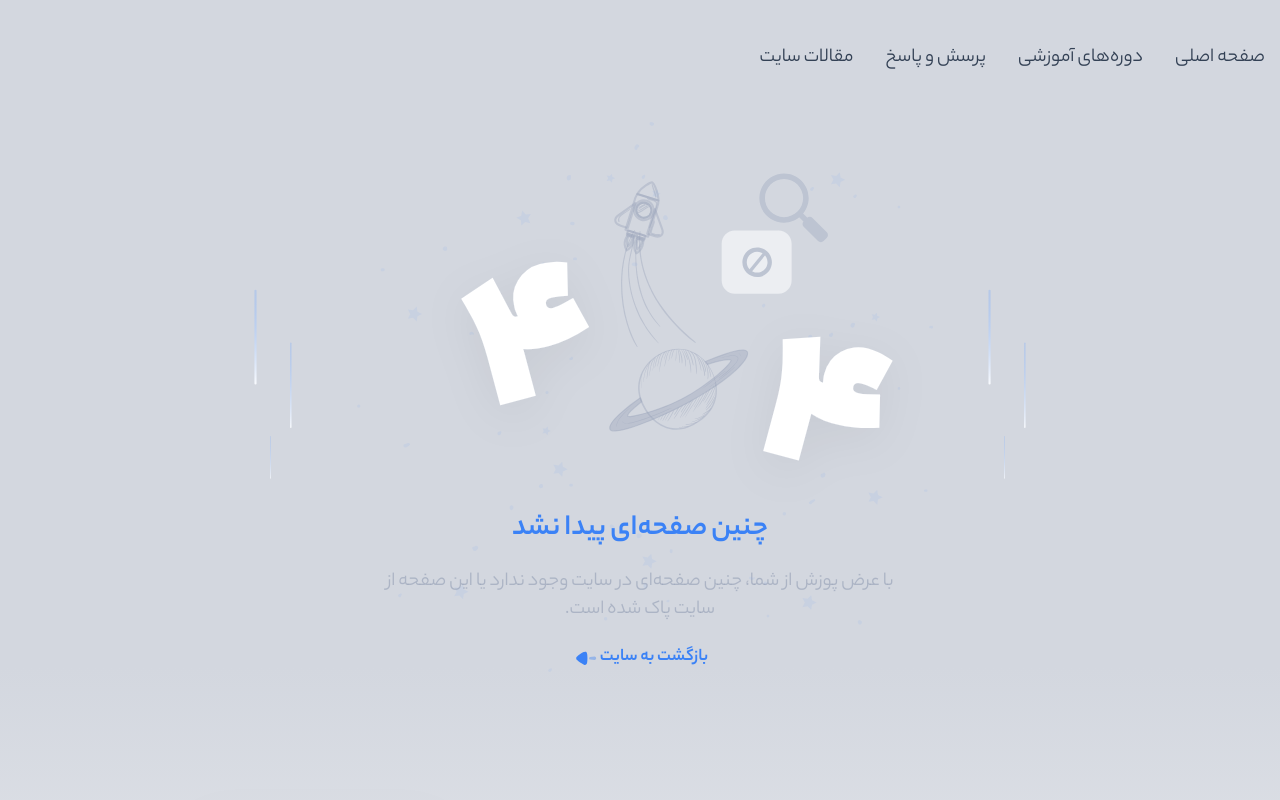
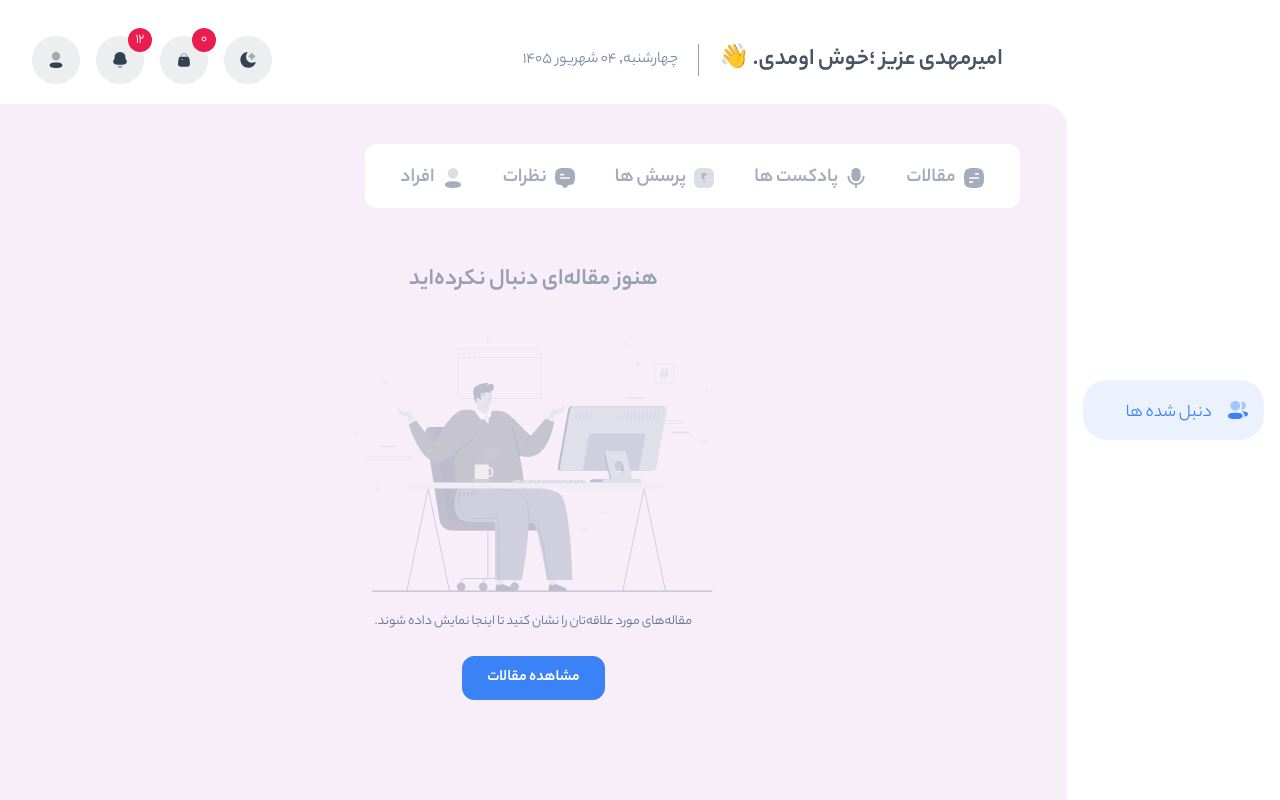
Before and after one commit to amirmahdighadiri/roocket, a React (Vite) app: page /dashboard/followings in a window 1280 px wide. Shown: the top 800 px of the page. Built offline with nearby package versions, Linux system fonts and the light colour scheme; a web font is replaced by a local one.

Commit message:
add user-following-page in dashboard-page

```diff
--- /dev/null
+++ b/src/Components/DashboardPages/Followings/Followings.jsx
@@ -0,0 +1,43 @@
+import React from 'react';
+import DynamicIcon from "../../../DynamicIcon/DynamicIcon.jsx";
+import {Link} from "react-router-dom";
+import NotfoundContent from "../../../assets/images/Error/notfound-content.svg";
+
+function Followings(props) {
+    return (
+        <div className="container">
+            {/*<!-- ! -------------------- Following Details Menu -------------------- ! -->*/}
+            <div className="inline-flex items-center px-4 py-2 bg-white dark:bg-dark-body-100 rounded-xl">
+                <button type="button" className="h-12 flex items-center gap-x-2 text-chambray-400 hover:text-blue-450 text-xl font-YekanBakh-Bold px-5 pt-1 transition-all cursor-pointer">
+                    <DynamicIcon name="document" className="size-5 text-inherit" />
+                    <span className="">مقالات</span>
+                </button>
+                <button type="button" className="h-12 flex items-center gap-x-2 text-chambray-400 hover:text-blue-450 text-xl font-YekanBakh-Bold px-5 pt-1 transition-all cursor-pointer">
+                    <DynamicIcon name="podcast" className="size-5 fill-inherit text-inherit" />
+                    <span className="">پادکست ها</span>
+                </button>
+                <button type="button" className="h-12 flex items-center gap-x-2 text-chambray-400 hover:text-blue-450 text-xl font-YekanBakh-Bold px-5 pt-1 transition-all cursor-pointer">
+                    <DynamicIcon name="questionSquare" className="size-5 text-inherit" />
+                    <span className="">پرسش ها</span>
+                </button>
+                <button type="button" className="h-12 flex items-center gap-x-2 text-chambray-400 hover:text-blue-450 text-xl font-YekanBakh-Bold px-5 pt-1 transition-all cursor-pointer">
+                    <DynamicIcon name="commentBox" className="size-5 text-inherit" />
+                    <span className="">نظرات</span>
+                </button>
+                <button type="button" className="h-12 flex items-center gap-x-2 text-chambray-400 hover:text-blue-450 text-xl font-YekanBakh-Bold px-5 pt-1 transition-all cursor-pointer">
+                    <DynamicIcon name="user" className="size-5 text-inherit" />
+                    <span className="">افراد</span>
+                </button>
+            </div>
+            {/*<!-- ! -------------------- Following Page Content -------------------- ! -->*/}
+            <div className="flex flex-col items-center justify-center mt-14">
+                <p className="text-gray-300 dark:text-gary-70 text-2xl font-YekanBakh-Bold mb-6">هنوز مقاله‌ای دنبال نکرده‌اید</p>
+                <img src={NotfoundContent} alt="" className="w-90 h-72" loading="lazy" />
+                <p className="text-gray-500 dark:text-gray-360 text-sm/7 mb-5">مقاله‌های مورد علاقه‌تان را نشان کنید تا اینجا نمایش داده شوند.</p>
+                <Link to="/" className="flex-center h-11 px-6 border border-blue-700 bg-blue-700 text-white hover:bg-transparent hover:text-blue-700 transition-all rounded-xl font-YekanBakh-Bold">مشاهده مقالات</Link>
+            </div>
+        </div>
+    );
+}
+
+export default Followings;
--- a/src/DynamicIcon/DynamicIcon.jsx
+++ b/src/DynamicIcon/DynamicIcon.jsx
@@ -345,17 +345,15 @@ const iconsMap = {
         </svg>
     ),
     securityQuestion: (
-        <svg className="ml-2 -mt-1" width="22" height="22" viewBox="0 0 22 22" fill="none" xmlns="http://www.w3.org/2000/svg">
+        <svg width="22" height="22" viewBox="0 0 22 22" fill="none" xmlns="http://www.w3.org/2000/svg">
             <path fill="currentColor" fillRule="evenodd" clipRule="evenodd" d="M0 10C0 18.235 1.765 20 10 20C18.235 20 20 18.235 20 10C20 1.765 18.235 0 10 0C1.765 0 0 1.765 0 10ZM9.16667 13.3333C9.16667 12.8731 9.53976 12.5 10 12.5C10.4602 12.5 10.8333 12.8731 10.8333 13.3333C10.8333 13.7936 10.4602 14.1667 10 14.1667C9.53976 14.1667 9.16667 13.7936 9.16667 13.3333ZM10 5C9.21831 5 8.57081 5.30142 8.12716 5.80053C7.69714 6.28431 7.5 6.90577 7.5 7.5C7.5 8.54502 8.11172 9.26676 8.50947 9.73605L8.53076 9.76117C9.0007 10.316 9.16667 10.5499 9.16667 10.8333C9.16667 11.2936 9.53976 11.6667 10 11.6667C10.4602 11.6667 10.8333 11.2936 10.8333 10.8333C10.8333 9.8887 10.2466 9.20314 9.87388 8.76761C9.84909 8.73864 9.82524 8.71078 9.80258 8.68402C9.36604 8.16859 9.16667 7.87618 9.16667 7.5C9.16667 7.26089 9.24731 7.04903 9.37284 6.9078C9.48474 6.78191 9.67058 6.66667 10 6.66667C10.3294 6.66667 10.5153 6.78191 10.6272 6.9078C10.7527 7.04903 10.8333 7.26089 10.8333 7.5C10.8333 7.96024 11.2064 8.33333 11.6667 8.33333C12.1269 8.33333 12.5 7.96024 12.5 7.5C12.5 6.90577 12.3029 6.28431 11.8728 5.80053C11.4292 5.30142 10.7817 5 10 5Z"/>
             <path className="stroke-current text-white dark:text-dark-920" d="M19.2116 14.7239V13.6504C19.2116 12.3939 18.1926 11.3749 16.9361 11.3749C15.6796 11.3694 14.6566 12.3834 14.6511 13.6404V14.7239M16.9313 17.1013V18.2119M18.8415 20.6248H15.021C13.974 20.6248 13.125 19.7763 13.125 18.7288V16.5843C13.125 15.5368 13.974 14.6883 15.021 14.6883H18.8415C19.8885 14.6883 20.7375 15.5368 20.7375 16.5843V18.7288C20.7375 19.7763 19.8885 20.6248 18.8415 20.6248Z" strokeWidth="1.5" strokeLinecap="round" strokeLinejoin="round" fill="none"/>
             <rect fill="currentColor" x="13" y="15" width="7" height="5" rx="2"/>
         </svg>
     ),
-    padcast: (
-        <svg xmlns="http://www.w3.org/2000/svg" id="padcast" fill="none" viewBox="0 0 16 22">
-            <path stroke="currentColor" strokeLinecap="round" strokeLinejoin="round"
-                  strokeWidth="1.5"
-                  d="M1 11c0 2.072.666 4.015 2.5 5.5C4.94 17.666 6.515 18 8 18m0 0v3h3-6m3-3c1.627 0 3.06-.334 4.5-1.5 1.834-1.485 2.5-3.517 2.5-5.5M8 .75c-.992 0-1.71.25-2.246.63-.541.384-.95.94-1.254 1.635-.62 1.417-.75 3.28-.75 4.985s.13 3.568.75 4.985c.304.695.713 1.251 1.254 1.635.536.38 1.254.63 2.246.63s1.71-.25 2.246-.63c.541-.384.95-.94 1.254-1.635.62-1.417.75-3.28.75-4.985s-.13-3.568-.75-4.985c-.304-.695-.713-1.251-1.254-1.635C9.71 1 8.992.75 8 .75"></path>
+    podcast: (
+        <svg width='18' height='20' fill='none' className='ml-2 -mt-1' viewBox='0 0 18 20'>
+            <path fill='currentColor' fillRule='evenodd' d='M9.175 13.217h-.35c-2.403 0-4.351-1.924-4.351-4.297V4.297C4.474 1.924 6.422 0 8.825 0h.35c2.403 0 4.352 1.924 4.352 4.297V8.92c0 2.373-1.949 4.297-4.352 4.297m6.388-4.434c0-.53.434-.957.968-.957.535 0 .969.428.969.957 0 4.304-3.3 7.857-7.53 8.335v1.925A.963.963 0 0 1 9 20a.96.96 0 0 1-.968-.957v-1.925C3.799 16.64.5 13.087.5 8.783c0-.53.434-.957.969-.957s.968.428.968.957c0 3.573 2.944 6.48 6.563 6.48s6.563-2.907 6.563-6.48' clipRule='evenodd'></path>
         </svg>
     ),
     link: (
--- a/src/Pages/DashboardLayout/DashboardLayout.jsx
+++ b/src/Pages/DashboardLayout/DashboardLayout.jsx
@@ -42,7 +42,7 @@ function DashboardLayout(props) {
                            </Link>
                        </li>
                        <li className="px-4">
-                           <Link to="/" className={`flex items-center gap-x-4 ${location.pathname.includes('followings') ? 'text-blue-700 bg-blue-700/10' : 'text-white bg-transparent hover:text-blue-450'}  transition-all px-4 py-3 rounded-3xl`}>
+                           <Link to="/dashboard/followings" className={`flex items-center gap-x-4 ${location.pathname.includes('followings') ? 'text-blue-700 bg-blue-700/10' : 'text-white bg-transparent hover:text-blue-450'}  transition-all px-4 py-3 rounded-3xl`}>
                                <DynamicIcon name="userMultiple" className="size-5 dark:fill-inherit"/>
                                <span className="inline-block mt-2">دنبل شده ها</span>
                            </Link>
--- a/src/routes.jsx
+++ b/src/routes.jsx
@@ -14,6 +14,7 @@ import Panel from "./Components/DashboardPages/Panel/Panel.jsx";
 import Courses from "./Components/DashboardPages/Courses/Courses.jsx";
 import Questions from "./Components/DashboardPages/Questions/Questions.jsx";
 import Subscription from "./Components/DashboardPages/Subscription/Subscription.jsx";
+import Followings from "./Components/DashboardPages/Followings/Followings.jsx";
 
 const routes = [
     {
@@ -32,6 +33,7 @@ const routes = [
             {path: 'courses' , element: <Courses/>},
             {path: 'questions' , element: <Questions/>},
             {path: 'subscription' , element: <Subscription/>},
+            {path: 'followings' , element: <Followings/>},
         ]},
     {path: '/auth' , element: <Auth/> },
     {path: '/verify' , element: <Verify/> },
```
Also changed, not shown: src/assets/images/Error/notfound-content.svg (added).
